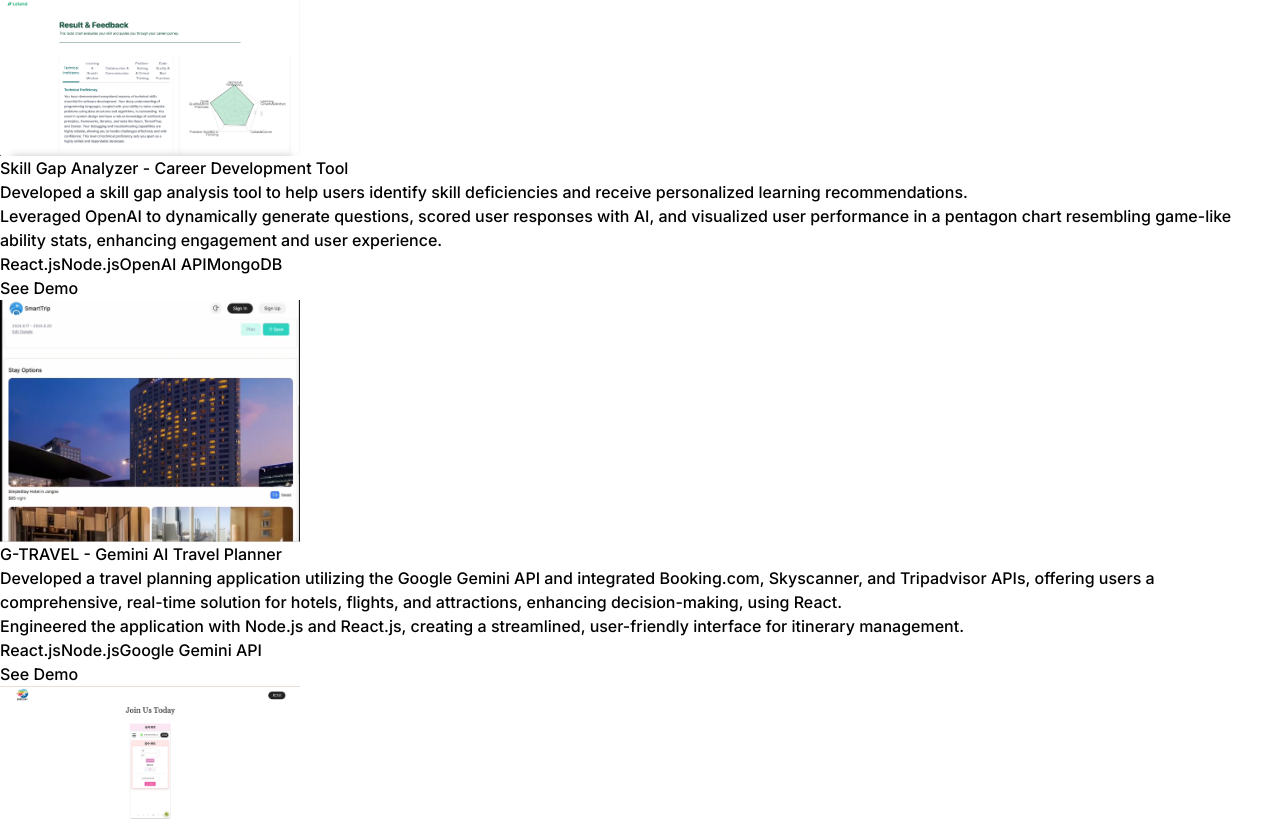
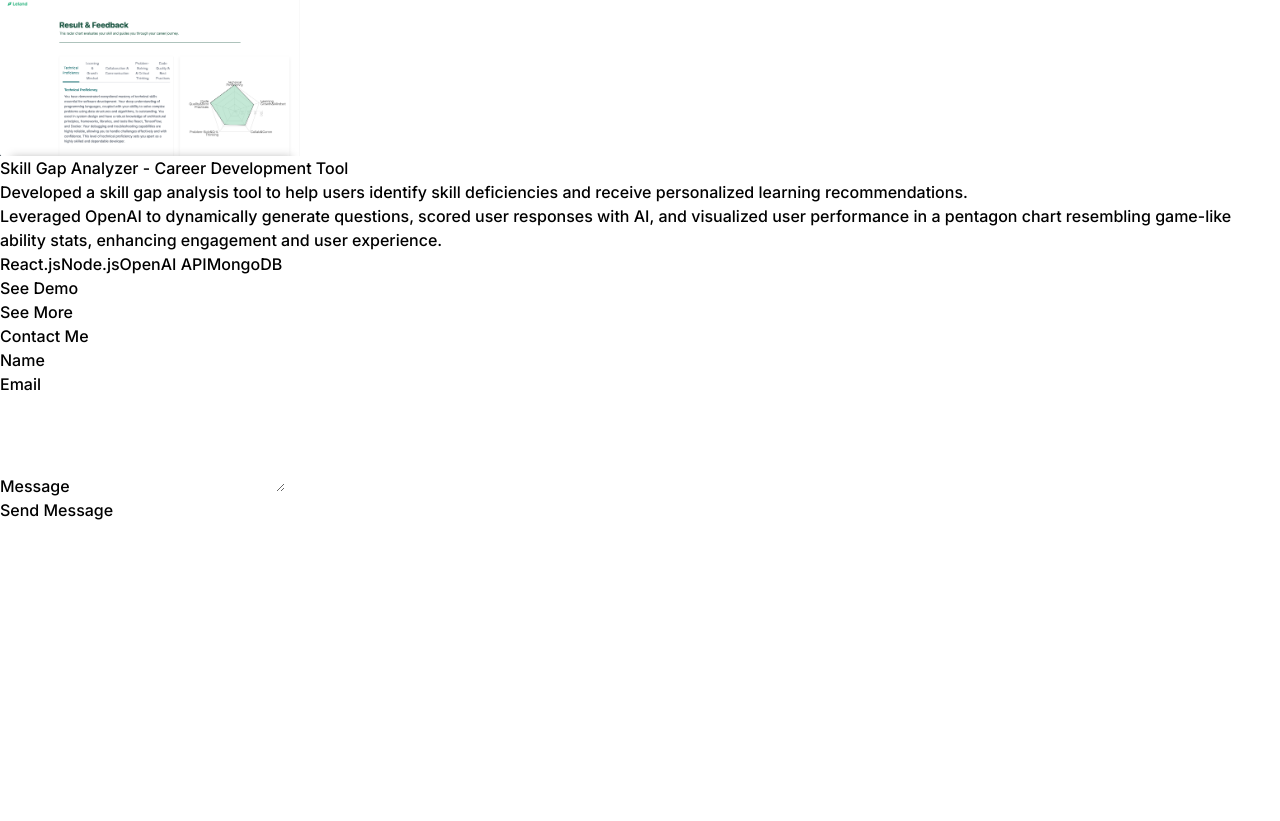
Before and after one commit to Jasonlee8263/portfolio, a React (Vite) app: page / in a window 1280 px wide. Shown: the part 6271-7092 px from the top of the page. After the commit the page ends 6793 px from the top, so only its background shows below. Built offline with nearby package versions, Linux system fonts and the light colour scheme.

Commit message:
fix: display 5 projects default

```diff
--- a/src/components/Projects.jsx
+++ b/src/components/Projects.jsx
@@ -1,8 +1,15 @@
-import React from "react";
+import React, { useState } from "react";
 import { PROJECTS } from "../constants";
 import { motion } from "framer-motion";
 
 const Projects = () => {
+  const [showAll, setShowAll] = useState(false);
+
+  // Get reversed projects (newest first)
+  const reversedProjects = PROJECTS.slice().reverse();
+  // Show either all projects or just the first 5
+  const displayedProjects = showAll ? reversedProjects : reversedProjects.slice(0, 5);
+
   return (
     <div className="border-b border-neutral-900 pb-4">
       <motion.h2
@@ -14,7 +21,7 @@
         Projects
       </motion.h2>
       <div>
-        {PROJECTS.slice().reverse().map((project, index) => (
+        {displayedProjects.map((project, index) => (
           <div key={index} className="mb-8 flex flex-wrap lg:justify-center">
             <motion.div
               whileInView={{ opacity: 1, x: 0 }}
@@ -81,6 +88,20 @@
           </div>
         ))}
       </div>
+
+      {/* Show See More/Less button only if there are more than 5 projects */}
+      {reversedProjects.length > 5 && (
+        <div className="flex justify-center mt-8 mb-8">
+          <motion.button
+            onClick={() => setShowAll(!showAll)}
+            className="rounded bg-purple-700 px-6 py-2 text-white hover:bg-purple-800 transition-colors"
+            whileHover={{ scale: 1.05 }}
+            whileTap={{ scale: 0.95 }}
+          >
+            {showAll ? "See Less" : "See More"}
+          </motion.button>
+        </div>
+      )}
     </div>
   );
 };
```
